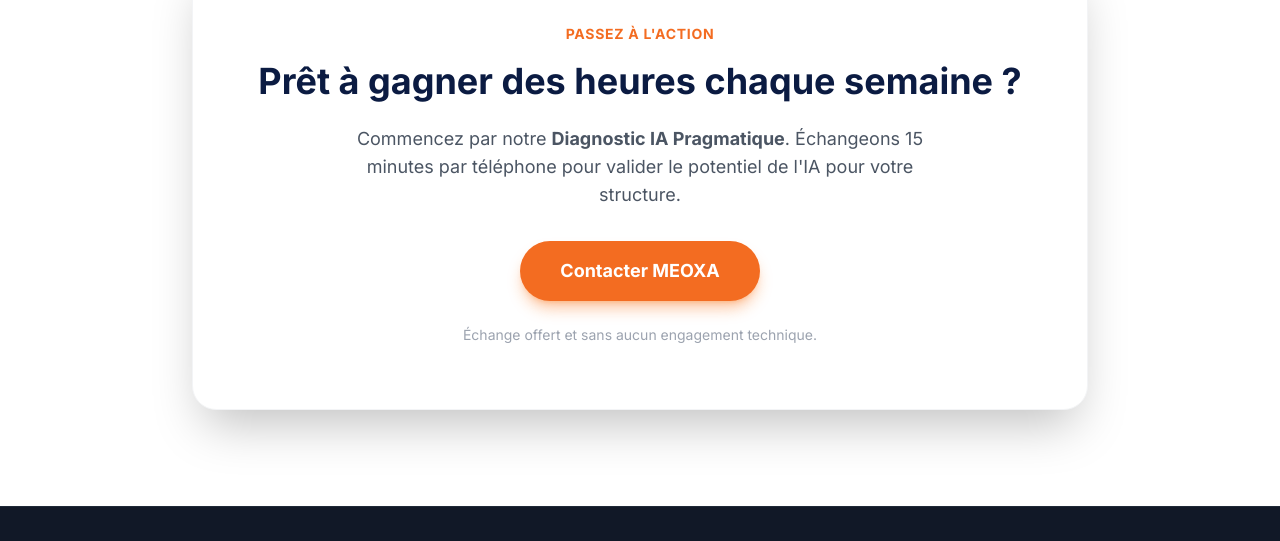
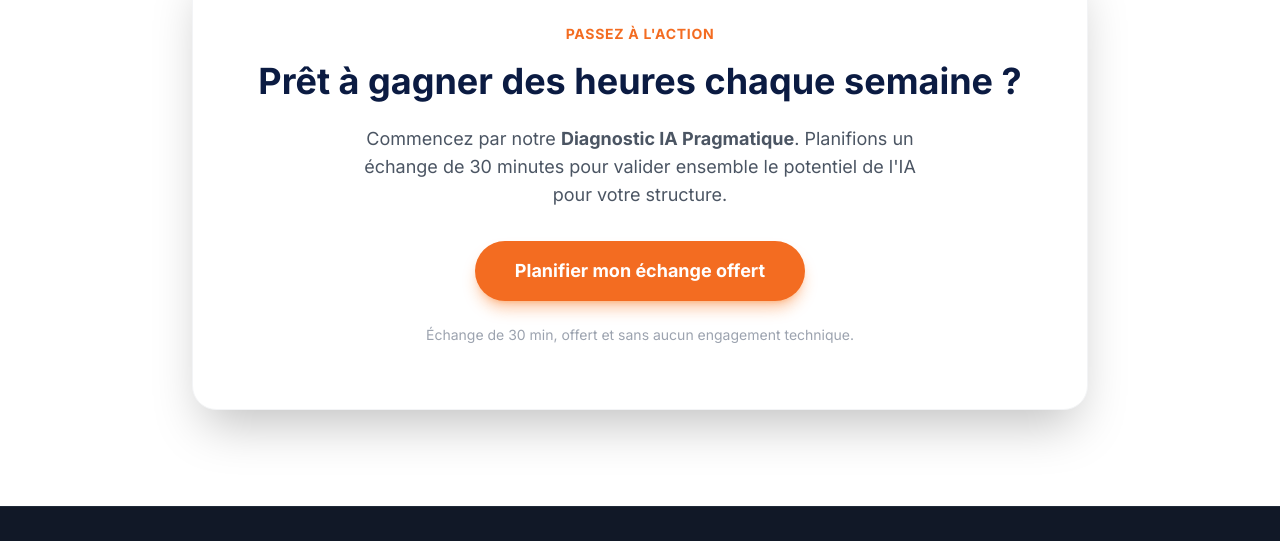
Before and after one commit to eme-data/meoxa, a plain HTML site: page index.html in a window 1280 px wide. Shown: the part 5240-5781 px from the top of the page. Drawn offline with nearby package versions, Linux system fonts and the light colour scheme.

Commit message:
Update CTA to Calendly link

```diff
--- a/index.html
+++ b/index.html
@@ -533,14 +533,14 @@
                 <h2 class="text-3xl md:text-4xl font-bold text-meoxaBlue mt-4 mb-6">Prêt à gagner des heures chaque
                     semaine ?</h2>
                 <p class="text-gray-600 mb-8 max-w-xl mx-auto text-lg">
-                    Commencez par notre <strong>Diagnostic IA Pragmatique</strong>. Échangeons 15 minutes par téléphone
-                    pour valider le potentiel de l'IA pour votre structure.
+                    Commencez par notre <strong>Diagnostic IA Pragmatique</strong>. Planifions un échange de 30 minutes
+                    pour valider ensemble le potentiel de l'IA pour votre structure.
                 </p>
-                <a href="mailto:contact@meoxa.fr"
+                <a href="https://calendly.com/contact-meoxa/30min" target="_blank" rel="noopener noreferrer"
                     class="inline-block bg-meoxaOrange hover:bg-meoxaOrangeHover text-white px-10 py-4 rounded-full font-bold text-lg transition shadow-lg shadow-orange-500/40">
-                    Contacter MEOXA
+                    Planifier mon échange offert
                 </a>
-                <p class="text-sm text-gray-400 mt-6">Échange offert et sans aucun engagement technique.</p>
+                <p class="text-sm text-gray-400 mt-6">Échange de 30 min, offert et sans aucun engagement technique.</p>
             </div>
         </div>
     </section>
```
